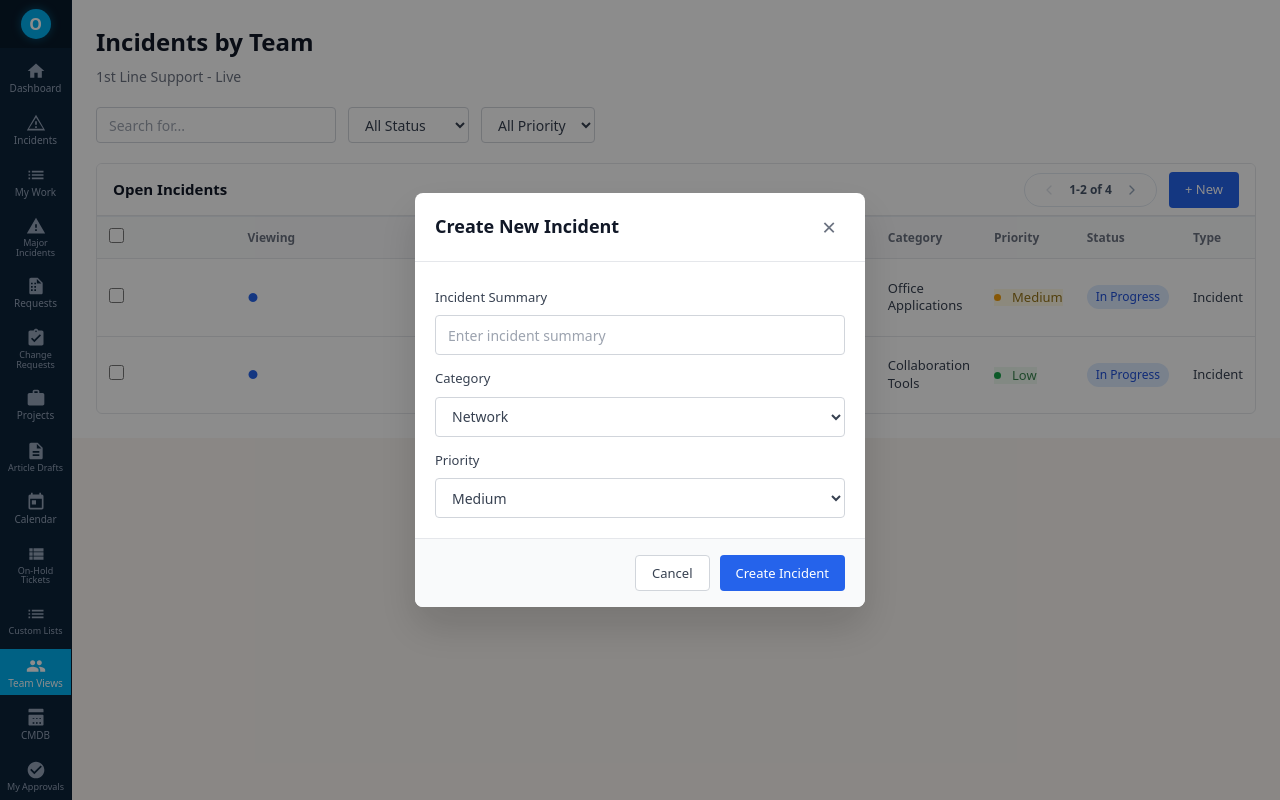
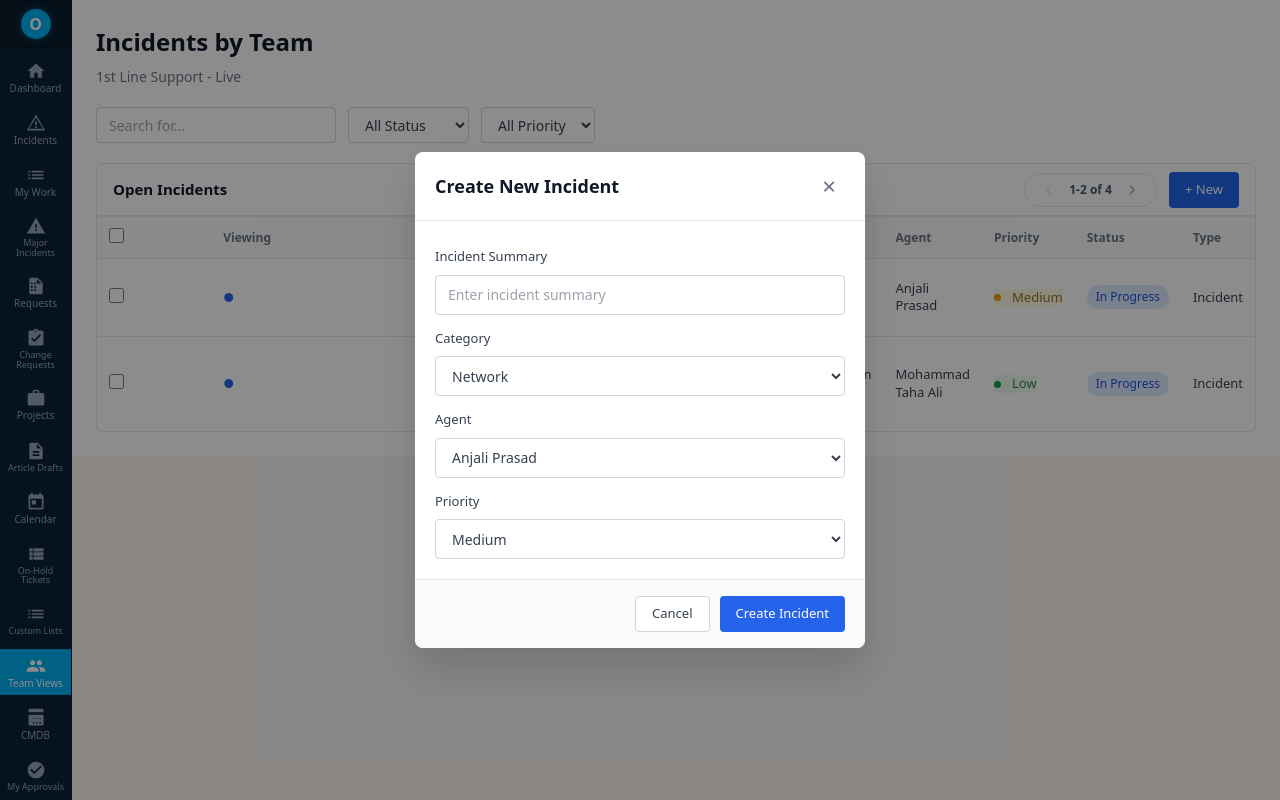
Before and after one commit to jayagrawal-petabyte/ServiGen, a React (Vite) app: page /team/1st-line-live in a window 1280 px wide. Both pictures are taken after a click on the button "+ New". Built offline with nearby package versions, Linux system fonts and the light colour scheme.

Commit message:
Add agent information to Team Incidents

```diff
--- a/src/pages/TeamIncidents/TeamIncidentTable.tsx
+++ b/src/pages/TeamIncidents/TeamIncidentTable.tsx
@@ -10,6 +10,7 @@ interface Incident {
   sla: string;
   summary: string;
   category: string;
+  agent: string;
   priority: string;
   status: string;
   type: string;
@@ -26,6 +27,7 @@ const initialIncidents: Incident[] = [
     sla: "-18:53",
     summary: "Screen share button does not work",
     category: "Office Applications",
+    agent: "Anjali Prasad",
     priority: "Medium",
     status: "In Progress",
     type: "Incident",
@@ -35,6 +37,7 @@ const initialIncidents: Incident[] = [
     sla: "-42:54",
     summary: "Audio echo looping when two people join",
     category: "Collaboration Tools",
+    agent: "Mohammad Taha Ali",
     priority: "Low",
     status: "In Progress",
     type: "Incident",
@@ -44,6 +47,7 @@ const initialIncidents: Incident[] = [
     sla: "05:05",
     summary: "Account locked while working from home",
     category: "Security",
+    agent: "Monalisa Panda",
     priority: "Medium",
     status: "In Progress",
     type: "Incident",
@@ -53,10 +57,18 @@ const initialIncidents: Incident[] = [
     sla: "05:05",
     summary: "VPN worked yesterday, now says unavailable",
     category: "Network",
+    agent: "Aditya Kumar Singh",
     priority: "Medium",
     status: "In Progress",
     type: "Incident",
   },
+];
+
+const agents = [
+  "Anjali Prasad",
+  "Mohammad Taha Ali",
+  "Monalisa Panda",
+  "Aditya Kumar Singh",
 ];
 
 function TeamIncidentTable({
@@ -82,8 +94,13 @@ function TeamIncidentTable({
     useState<Incident | null>(null);
 
   const [newSummary, setNewSummary] = useState("");
+
   const [newCategory, setNewCategory] =
     useState("Network");
+
+  const [newAgent, setNewAgent] =
+    useState(agents[0]);
+
   const [newPriority, setNewPriority] =
     useState("Medium");
 
@@ -106,6 +123,9 @@ function TeamIncidentTable({
           .toLowerCase()
           .includes(searchValue) ||
         incident.category
+          .toLowerCase()
+          .includes(searchValue) ||
+        incident.agent
           .toLowerCase()
           .includes(searchValue);
 
@@ -213,6 +233,7 @@ function TeamIncidentTable({
   const openNewIncidentForm = () => {
     setNewSummary("");
     setNewCategory("Network");
+    setNewAgent(agents[0]);
     setNewPriority("Medium");
     setCreateError("");
     setShowNewIncidentForm(true);
@@ -221,6 +242,7 @@ function TeamIncidentTable({
   const closeNewIncidentForm = () => {
     setNewSummary("");
     setNewCategory("Network");
+    setNewAgent(agents[0]);
     setNewPriority("Medium");
     setCreateError("");
     setShowNewIncidentForm(false);
@@ -241,6 +263,7 @@ function TeamIncidentTable({
       sla: "10:00",
       summary: newSummary.trim(),
       category: newCategory,
+      agent: newAgent,
       priority: newPriority,
       status: "New",
       type: "Incident",
@@ -253,6 +276,7 @@ function TeamIncidentTable({
 
     setNewSummary("");
     setNewCategory("Network");
+    setNewAgent(agents[0]);
     setNewPriority("Medium");
     setCreateError("");
     setShowNewIncidentForm(false);
@@ -325,7 +349,6 @@ function TeamIncidentTable({
               onNext={handleNext}
             />
 
-            {/* BLUE + NEW BUTTON */}
             <button
               type="button"
               className="new-incident-button"
@@ -362,6 +385,7 @@ function TeamIncidentTable({
 
               <div className="new-incident-modal-body">
 
+                {/* SUMMARY */}
                 <label htmlFor="incident-summary">
                   Incident Summary
                 </label>
@@ -379,6 +403,7 @@ function TeamIncidentTable({
                   }}
                 />
 
+                {/* CATEGORY */}
                 <label htmlFor="incident-category">
                   Category
                 </label>
@@ -409,6 +434,31 @@ function TeamIncidentTable({
                   </option>
                 </select>
 
+                {/* AGENT */}
+                <label htmlFor="incident-agent">
+                  Agent
+                </label>
+
+                <select
+                  id="incident-agent"
+                  value={newAgent}
+                  onChange={(event) =>
+                    setNewAgent(
+                      event.target.value
+                    )
+                  }
+                >
+                  {agents.map((agent) => (
+                    <option
+                      key={agent}
+                      value={agent}
+                    >
+                      {agent}
+                    </option>
+                  ))}
+                </select>
+
+                {/* PRIORITY */}
                 <label htmlFor="incident-priority">
                   Priority
                 </label>
@@ -492,6 +542,7 @@ function TeamIncidentTable({
               <th>SLA Time Left</th>
               <th>Summary</th>
               <th>Category</th>
+              <th>Agent</th>
               <th>Priority</th>
               <th>Status</th>
               <th>Type</th>
@@ -568,6 +619,11 @@ function TeamIncidentTable({
                       {incident.category}
                     </td>
 
+                    {/* AGENT */}
+                    <td>
+                      {incident.agent}
+                    </td>
+
                     {/* PRIORITY */}
                     <td>
                       <PriorityIndicator
@@ -602,7 +658,7 @@ function TeamIncidentTable({
             ) : (
               <tr>
                 <td
-                  colSpan={9}
+                  colSpan={10}
                   className="empty-state"
                 >
                   No incidents found.
@@ -653,6 +709,11 @@ function TeamIncidentTable({
           </p>
 
           <p>
+            <strong>Agent:</strong>{" "}
+            {selectedIncident.agent}
+          </p>
+
+          <p>
             <strong>Priority:</strong>{" "}
             {selectedIncident.priority}
           </p>
```
